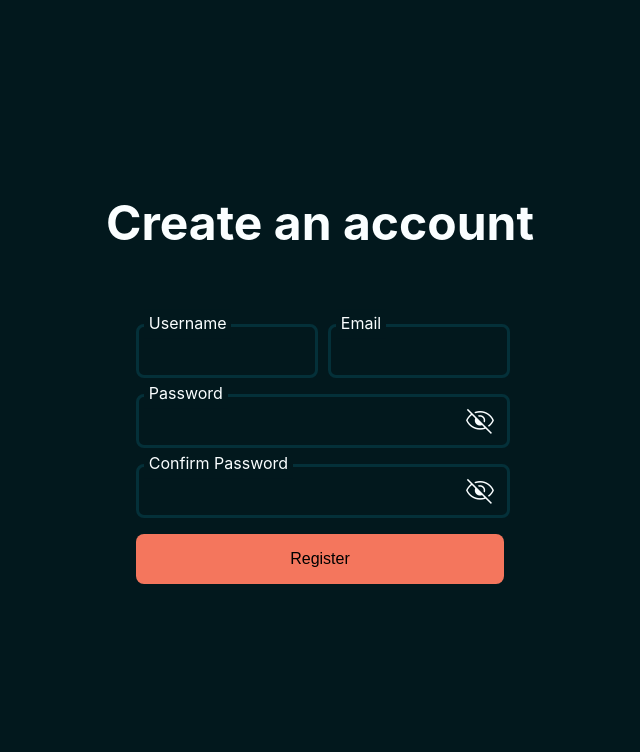
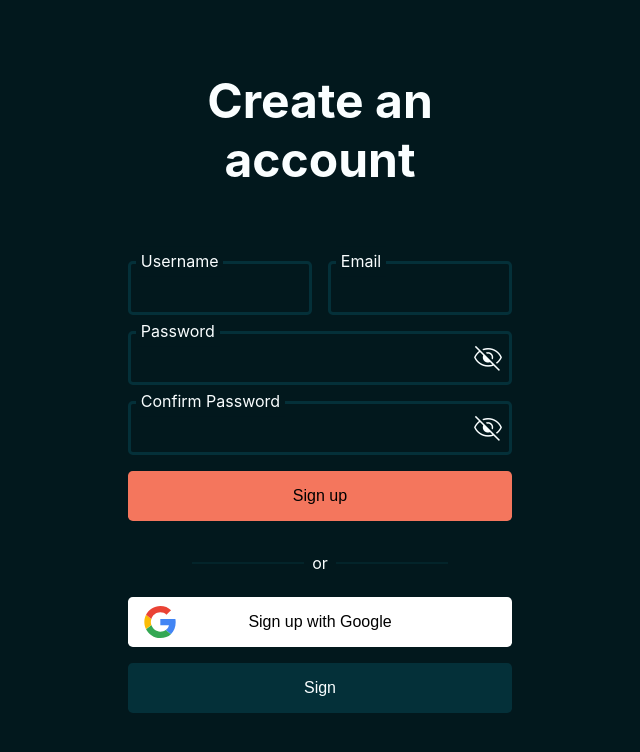
Before and after one commit to Domodiak/DomoCht, a React (Create React App) app: page /register in a window 1280 px wide. Shown: the top 752 px of the page, without its empty margins (320-960 px from the left). Built offline with nearby package versions, Linux system fonts and the light colour scheme.

Commit message:
Finished registration process for the form

```diff
--- a/src/App.jsx
+++ b/src/App.jsx
@@ -4,8 +4,21 @@ import { Helmet } from "react-helmet";
 import Index from "./pages/Index/Index";
 import Register from "./pages/Register/Register";
 import NotFound from "./pages/NotFound/NotFound";
+import { initializeApp } from "firebase/app";
 
+const firebaseConfig = {
+  apiKey: "AIzaSyDr9Xn0gJWngjIGWwxbmLg7Q-Aw8iKsHt8",
+  authDomain: "domocht.firebaseapp.com",
+  databaseURL: "https://domocht-default-rtdb.europe-west1.firebasedatabase.app",
+  projectId: "domocht",
+  storageBucket: "domocht.appspot.com",
+  messagingSenderId: "744420899507",
+  appId: "1:744420899507:web:9328b17fd7adb580fa0ec6",
+  measurementId: "G-XHK396DF1J"
+};
+initializeApp(firebaseConfig);
 function App() {
+  console.log()
   return (
     <>
       <Helmet>
@@ -15,7 +28,6 @@ function App() {
         <Routes>
           <Route index Component={Index}/>
           <Route path="register/" Component={Register}/>
-
           <Route path="*" Component={NotFound}/>
         </Routes>
       </Router>
--- a/src/components/Form/Form.module.scss
+++ b/src/components/Form/Form.module.scss
@@ -7,12 +7,13 @@
 }
 
 .textField {
-    border-radius: 0.5rem;
+    box-sizing: border-box;
+    border-radius: 0.3rem;
     padding: 1rem;
     border: 3px solid var(--secondary-button);
     background-color: transparent;
     color: var(--text);
-    width: calc(100% - 2rem);
+    width: 100%;
     font-size: 0.9rem;
 }
 
@@ -58,8 +59,9 @@ $placeholder: "";
 }
 
 .passwordField {
+    box-sizing: border-box;
     padding-right: 4rem;
-    width: calc(100% - 5rem);
+    width: calc(100%);
 }
 
 .submit {
@@ -67,7 +69,7 @@ $placeholder: "";
     width: 100%;
     padding: 1rem;
     margin: 0.5rem;
-    border-radius: 0.5rem;
+    border-radius: 0.3rem;
     font-size: 1rem;
     &:hover {
         cursor: pointer;
--- a/src/index.scss
+++ b/src/index.scss
@@ -1,4 +1,5 @@
 * {
+  text-decoration: none;
   margin: 0;
   padding: 0;
   outline: none;
@@ -22,6 +23,7 @@ body {
   --primary-button: #f4765d;
   --secondary-button: #043039;
   --accent: #db310f;
+  --url: #0f67db;
 
 }
 
@@ -60,3 +62,7 @@ button, .btn {
   'GRAD' 0,
   'opsz' 48
 }
+
+a {
+  color: var(--url);
+}
--- a/src/pages/Index/Index.jsx
+++ b/src/pages/Index/Index.jsx
@@ -1,6 +1,11 @@
 import { Helmet } from "react-helmet";
+import { signOut, getAuth } from "firebase/auth";
 
 export default function Index() {
+    function handleClick() {
+        console.log("sign out")
+        signOut(getAuth())
+    }
     return(
         <>
             <Helmet>
@@ -9,6 +14,7 @@ export default function Index() {
             <div>
                 <div>Hello World!</div>
                 <a href="/register/">Register</a>
+                <button onClick={handleClick}>Log out</button>
             </div>
         </>
     )
--- a/src/pages/Register/Register.jsx
+++ b/src/pages/Register/Register.jsx
@@ -5,6 +5,7 @@ import styles from "./Register.module.scss"
 import PasswordField from "../../components/Form/TextField/PasswordField"
 import Submit from "../../components/Form/Buttons/Submit"
 import { useState } from "react"
+import { createUserWithEmailAndPassword, getAuth } from "firebase/auth"
 
 export default function Register() {
     const [ data, setData ] = useState({})
@@ -16,6 +17,11 @@ export default function Register() {
         var password2 = data["password2"] || ""
 
         console.log(username, email, password1, password2)
+        if(password1 !== password2) return
+        createUserWithEmailAndPassword(getAuth(), email, password1)
+        .catch((error) => {
+            console.log(error.code, error.message)
+        })
     }
 
     function handleInput(name, event) {
@@ -27,14 +33,23 @@ export default function Register() {
                 <title>DomoCht - Registration</title>
             </Helmet>
             <div className={styles.app}>
+                <div className={styles.formContainer}>
                     <h1>Create an account</h1>
                     <Form formClass={styles.registrationForm} onSubmit={handleSubmit}>
                         <TextField  name="username" placeholder="Username" type="text" width="30%" onInput={handleInput} />
                         <TextField name="email" placeholder="Email" type="email" width="30%" onInput={handleInput} />
                         <PasswordField name="password1" placeholder="Password" width="100%" onInput={handleInput} />
                         <PasswordField name="password2" placeholder="Confirm Password" type="password" width="100%" onInput={handleInput} />
-                    <Submit text="Register"/>
+                        <Submit text="Sign up"/>
                     </Form>
+
+                    <div className={styles.separator}>or</div>
+
+                    <div className={styles.buttons}>
+                        <button className={styles.registerButton}><img className={styles.buttonGoogleLogo} src="/Google.svg" alt=""/>Sign up with Google</button>
+                        <button className={styles.registerButton}>Sign</button>
+                    </div>
+                </div>
             </div>
         </>
     )
--- a/src/pages/Register/Register.module.scss
+++ b/src/pages/Register/Register.module.scss
@@ -4,13 +4,66 @@
     display: flex;
     justify-content: center;
     align-items: center;
-    flex-direction: column;
     h1 {
         font-size: 3rem;
         margin-bottom: 3rem;
+        text-align: center;
+    }
+}
+@media(max-width: 450px) {
+    .formContainer {
+        box-sizing: border-box;
+        margin-left: 1rem;
+        margin-right: 1rem;
+        width: 100%!important;
+    }
+}
+.formContainer {
+    width: max(30%, 400px);
+    display: flex;
+    justify-content: center;
+    align-items: center;
+    flex-direction: column;
+    .buttons {
+        padding: 0.5rem;
+        width: 100%;
+
+        .registerButton {
+            position: relative;
+            width: calc(100% - 1rem);
+            padding: 1rem;
+            padding-left:5rem;
+            background-color: white;
+            padding-right:5rem;
+            .buttonGoogleLogo {
+                position: absolute;
+                left: 1rem;
+                top: 50%;
+                transform: translate(0, -50%);
+                width: 2rem;
+                aspect-ratio: 1;
+            }
+            &:nth-child(2) {
+                background-color: var(--secondary-button);
+                color: var(--text);
+            }
+        }
     }
 }
 
-.registrationForm {
-    width: max(30%, 200px);
+.separator {
+    position:relative;
+    background-color: var(--background);
+    padding: 0.5rem;
+    &::before {
+        content: "";
+        position: absolute;
+        top:50%;
+        left:50%;
+        transform: translate(-50%, -50%);
+        width: 20vw;
+        height: 1px;
+        background-color: var(--secondary-button);
+        z-index: -1;
+   }
 }
```
Also changed, not shown: public/Google.svg (added). Lines whose indentation alone changed are shown as unchanged.
